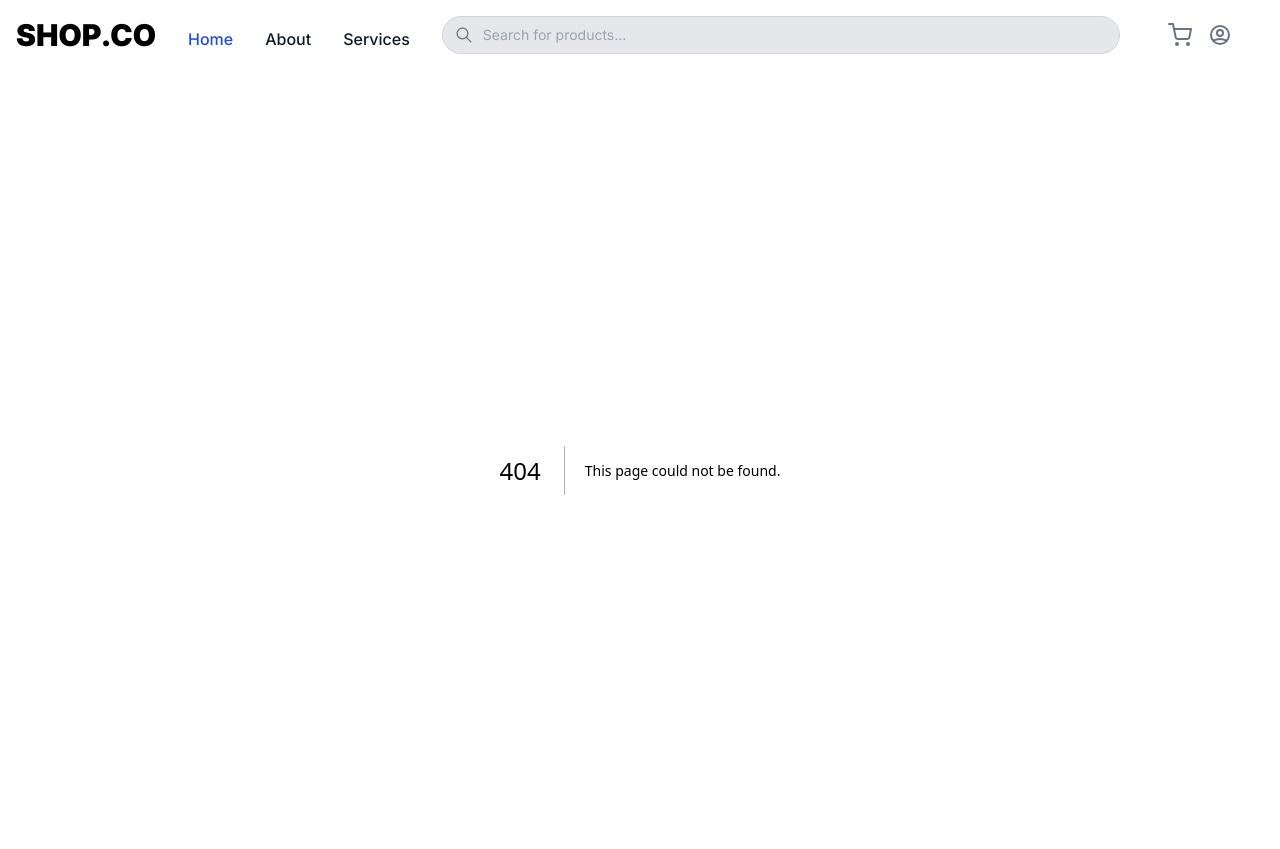
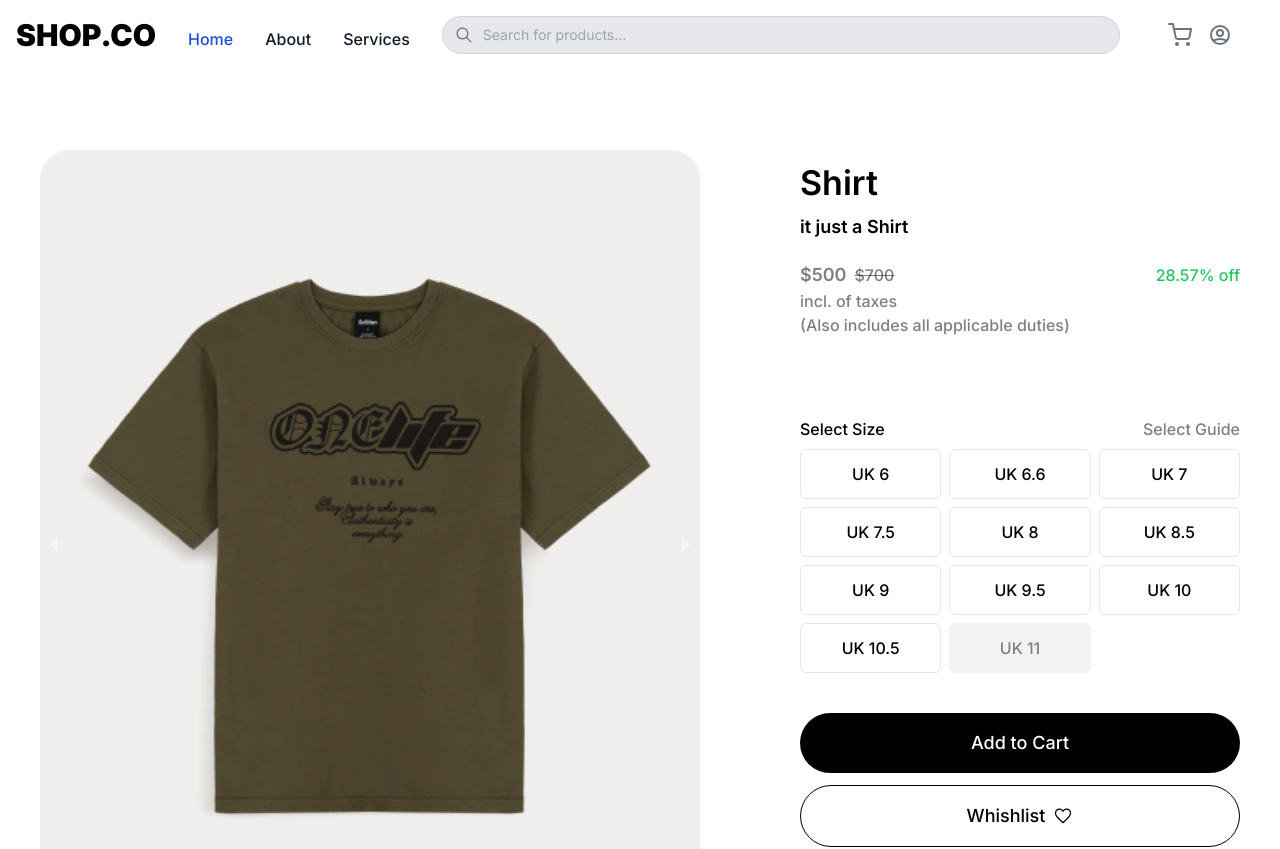
Before and after one commit to Sunthorn9rk/E-Comerce-Clothing-store-Frontend, a Next.js app: page /product/1 in a window 1280 px wide. Before the commit this address had no page. Shown: the top 849 px of the page. Built offline with nearby package versions, Linux system fonts and the light colour scheme.

Commit message:
make product detail page

```diff
--- /dev/null
+++ b/src/app/product/[slug]/page.jsx
@@ -0,0 +1,190 @@
+"use client";
+import ProductDetailsCarousel from "@/components/ProductDetailsCarousel";
+import React, {useEffect, useState} from "react";
+import {getDiscountPricePercentage} from "../../../../utils/helper";
+
+import {IoMdHeartEmpty} from "react-icons/io";
+
+function page() {
+  const [product, setProduct] = useState([]);
+  const [products, setProducts] = useState([]);
+  const p = product?.data?.[0]?.attributes;
+  const [selectedSize, setSelectedsize] = useState();
+  const [showError, setShowError] = useState(false);
+  // const dispatch = useDispatch();
+
+  const renderDescription = (description) => {
+    return description?.map((item, index) => {
+      if (item.type === "paragraph") {
+        return (
+          <p key={index}>
+            {item.children.map((child, childIndex) => {
+              if (child.type === "text") {
+                if (child.bold) {
+                  return <strong key={childIndex}>{child.text}</strong>;
+                }
+                return child.text;
+              }
+              return null;
+            })}
+          </p>
+        );
+      }
+      return null;
+    });
+  };
+
+  return (
+    <div className="w-full md:py-20">
+      <div className="flex flex-col lg:flex-row md:px-10 gap-[50px] lg:gap-[100px]">
+        {/* left column start */}
+        <div className="w-full md:w-auto flex-[1.5] max-w-[500px] lg:max-w-full mx-auto lg:mx-0">
+          <ProductDetailsCarousel />
+        </div>
+        {/* left column end */}
+
+        {/* right column start */}
+        <div className="flex-[1] py-3">
+          {/* PRODUCT TITLE */}
+          <div className="text-[34px] font-semibold mb-2 leading-tight">
+            Shirt
+          </div>
+
+          {/* PRODUCT SUBTITLE */}
+          <div className="text-lg font-semibold mb-5">it just a Shirt</div>
+
+          {/* PRODUCT PRICE */}
+          <div className="flex items-center text-black/[0.5]">
+            <p className="mr-2 text-lg font-semibold">$500</p>
+            {700 && (
+              <>
+                <p className="text-base font-medium line-through">${700}</p>
+                <p className="ml-auto text-base font-medium text-green-500">
+                  {getDiscountPricePercentage(700, 500)}% off
+                </p>
+              </>
+            )}
+          </div>
+
+          <div className="text-md font-medium text-black/[0.5]">
+            incl. of taxes
+          </div>
+          <div className=" text-md font-medium text-black/[0.5] mb-20">
+            {`(Also includes all applicable duties)`}
+          </div>
+
+          {/* PRODUCT SIZE RANGE START */}
+          <div className="mb-10">
+            {/* HEADING START */}
+            <div className="flex justify-between mb-2">
+              <div className="text-md font-medium">Select Size</div>
+              <div className="text-md font-medium text-black/[0.5] cursor-pointer">
+                Select Guide
+              </div>
+            </div>
+            {/* HEADING END */}
+
+            {/* SIZE START */}
+            <div id="sizesGrid" className="grid grid-cols-3 gap-2">
+              <div className="border rounded-md text-center py-3 font-medium hover:border-black cursor-pointer">
+                UK 6
+              </div>
+              <div className="border rounded-md text-center py-3 font-medium hover:border-black cursor-pointer">
+                UK 6.6
+              </div>
+              <div className="border rounded-md text-center py-3 font-medium hover:border-black cursor-pointer">
+                UK 7
+              </div>
+              <div className="border rounded-md text-center py-3 font-medium hover:border-black cursor-pointer">
+                UK 7.5
+              </div>
+              <div className="border rounded-md text-center py-3 font-medium hover:border-black cursor-pointer">
+                UK 8
+              </div>
+              <div className="border rounded-md text-center py-3 font-medium hover:border-black cursor-pointer">
+                UK 8.5
+              </div>
+              <div className="border rounded-md text-center py-3 font-medium hover:border-black cursor-pointer">
+                UK 9
+              </div>
+              <div className="border rounded-md text-center py-3 font-medium hover:border-black cursor-pointer">
+                UK 9.5
+              </div>
+              <div className="border rounded-md text-center py-3 font-medium hover:border-black cursor-pointer">
+                UK 10
+              </div>
+              <div className="border rounded-md text-center py-3 font-medium hover:border-black cursor-pointer">
+                UK 10.5
+              </div>
+              <div className="border rounded-md text-center py-3 font-medium cursor-not-allowed bg-black/[0.1] opacity-50">
+                UK 11
+              </div>
+            </div>
+            {/* SIZE END */}
+
+            {/* SHOW ERROR START */}
+            {showError && (
+              <div className="text-red-600 mt-1">
+                Size selection is required
+              </div>
+            )}
+            {/* SHOW ERROR END */}
+          </div>
+          {/* PRODUCT SIZE RANGE END */}
+
+          {/* ADD TO CART BUTTON START */}
+          <button
+            className="w-full py-4 rounded-full bg-black text-white text-lg font-medium transition-transform active:scale-95 mb-3 hover:opacity-75"
+            onClick={() => {
+              if (!selectedSize) {
+                setShowError(true);
+                document.getElementById("sizesGrid").scrollIntoView({
+                  block: "center",
+                  behavior: "smooth",
+                });
+              } else {
+                dispatch(
+                  addToCart({
+                    ...product?.data?.[0],
+                    selectedSize,
+                    oneQuantityPrice: p.price,
+                  })
+                );
+                notify();
+              }
+            }}
+          >
+            Add to Cart
+          </button>
+          {/* ADD TO CART BUTTON END */}
+
+          {/* WHISHLIST BUTTON START */}
+          <button className="w-full py-4 rounded-full border border-black text-lg font-medium transition-transform active:scale-95 flex items-center justify-center gap-2 hover:opacity-75 mb-10">
+            Whishlist
+            <IoMdHeartEmpty size={20} />
+          </button>
+          {/* WHISHLIST BUTTON END */}
+
+          {/* DETAIL PRODUCT START */}
+          <div>
+            <div className="text-lg font-bold mb-5">Product Details</div>
+
+            {/* <div className="markdown text-md mb-5">
+                Feel unbeatable from the tee box to the final putt in a design
+                is pure early MJ: speed, class and laden with true early '90s
+                touches like visible Air and a translucent rubber sole that
+                continue to stand the test of time. This model fuses the strut
+                of 1st MJ’s championship with some of our best golf technology,
+                helping you make a statement of confidence when it comes time to
+                tame the course.
+              </div> */}
+          </div>
+          {/* DETAIL PRODUCT END */}
+        </div>
+        {/* right column end */}
+      </div>
+    </div>
+  );
+}
+
+export default page;
--- /dev/null
+++ b/src/components/ProductDetailsCarousel.jsx
@@ -0,0 +1,27 @@
+"use client";
+import React from "react";
+
+import "react-responsive-carousel/lib/styles/carousel.min.css"; // requires a loader
+import {Carousel} from "react-responsive-carousel";
+
+const ProductDetailsCarousel = ({images}) => {
+  return (
+    <div className="text-white text-[20px] w-full max-w-[1360px] mx-auto sticky top-[50px]">
+      <Carousel
+        autoPlay={true}
+        infiniteLoop={true}
+        showIndicators={false}
+        showStatus={false}
+        thumbWidth={60}
+        className="productCarousel"
+      >
+        <img src="../products/image_1.png" />
+        <img src="../products/image_1.png" />
+        <img src="../products/image_1.png" />
+        <img src="../products/image_1.png" />
+      </Carousel>
+    </div>
+  );
+};
+
+export default ProductDetailsCarousel;
```
